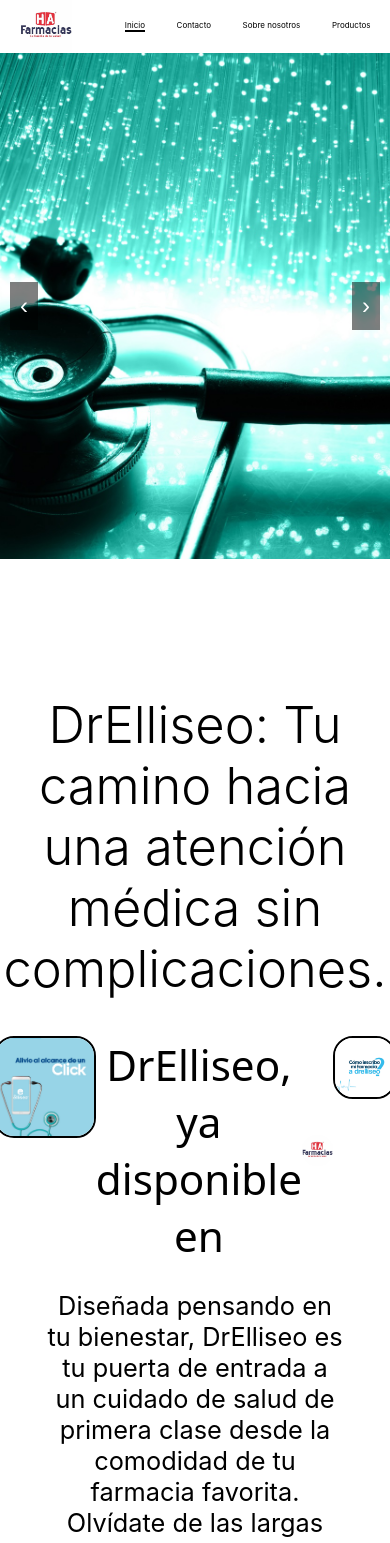
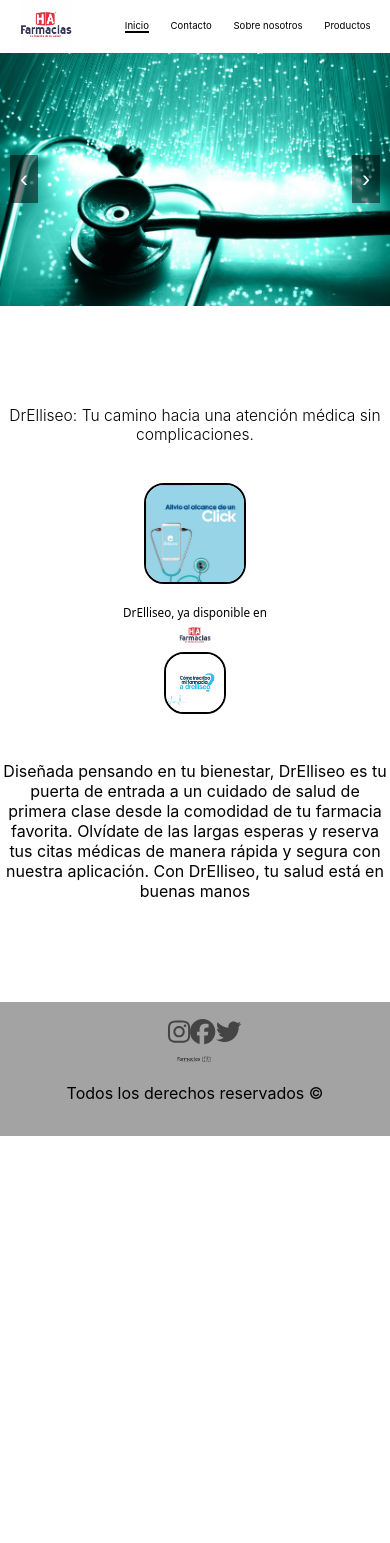
Before and after one commit to BrandonMoreles/farmHA, a React (Create React App) app: page / in a window 390 px wide. Shown: the top 1543 px of the page. After the commit the page ends 1136 px from the top, so only its background shows below. Built offline with nearby package versions, Linux system fonts and the light colour scheme.

Commit message:
Modificaciones en responsive

```diff
--- a/src/Styles/Carousel.css
+++ b/src/Styles/Carousel.css
@@ -52,3 +52,13 @@
   .position-dot.active {
     background-color: #333;
   }
+  @media(max-width:900px){
+      .carousel{
+        height: 40vh;
+      }
+  }
+  @media(max-width:400px){
+    .carousel{
+      height: 30vh;
+    }
+}
--- a/src/Styles/Inicio.css
+++ b/src/Styles/Inicio.css
@@ -8,12 +8,11 @@
     border: solid 2px #000;
 }
 .inicio{
-    width: 95% ;
+    width: 100% ;
     margin:10vh auto;
     display: flex;
     flex-direction: column;
     align-items: center;
-    border-radius: 20px;
 }
 .info{
     width: 15vw;
@@ -21,28 +20,21 @@
     border:solid 2px #000;
 }
 .elliTitle{
-    font-size: 5vh;
+    font-size: 3vw;
     font-family: system-ui, -apple-system, BlinkMacSystemFont, 'Segoe UI', Roboto, Oxygen, Ubuntu, Cantarell, 'Open Sans', 'Helvetica Neue', sans-serif;
     display: flex;
+    flex-direction: column;
     align-items: center;
     justify-content: space-evenly;
-    margin: auto;
+    margin: auto 5%;
 }
-.elliBody{
-    font-size: 3vh;
-    width: 80%;
-    margin: 0 auto;
-}
+
 .slogan{
-    font-size: 6vh;
+    font-size: 4vw;
     font-weight: 300;
     margin-bottom: 10%;
 }
-.divElliseo{
-    margin: 0 30px;
-    padding: 20px;
-    border-radius: 50px;
-}
+
 .logoInfo{
     width: 8vw;
     border-radius: 20px;
@@ -50,6 +42,14 @@
 
 .divInicio{
     display: flex;
+    width: 90%;
     align-items: start;
     margin-bottom: 7%;
+    flex-wrap: wrap;
 }
+@media(max-width:700px){
+    .divInicio{
+        flex-direction: column;
+        align-items: center;
+    }
+}
--- a/src/Styles/Nav.css
+++ b/src/Styles/Nav.css
@@ -18,7 +18,7 @@
 @media (max-width: 700px) {
     .options{
 
-        font-size: 50%;
+        font-size: 60%;
     }
 
 }
```
